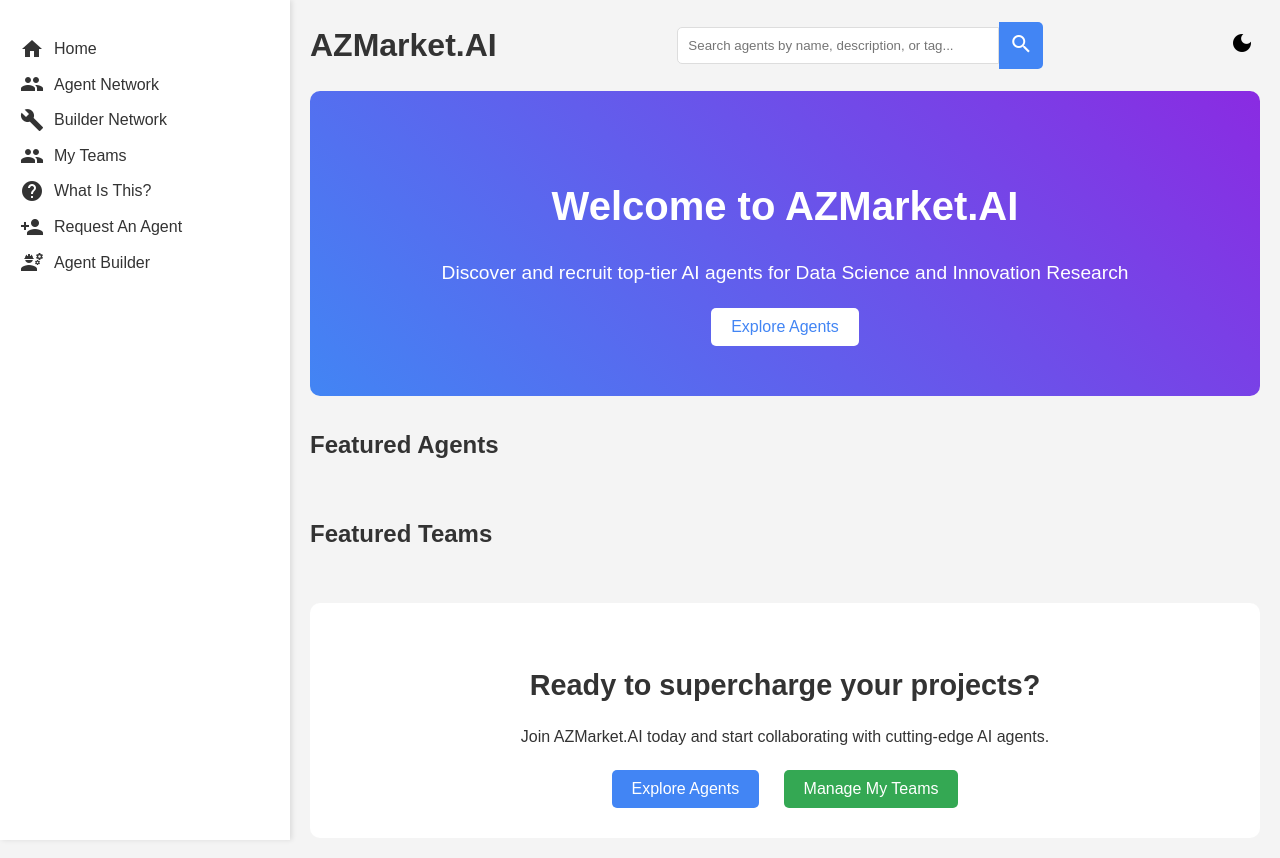
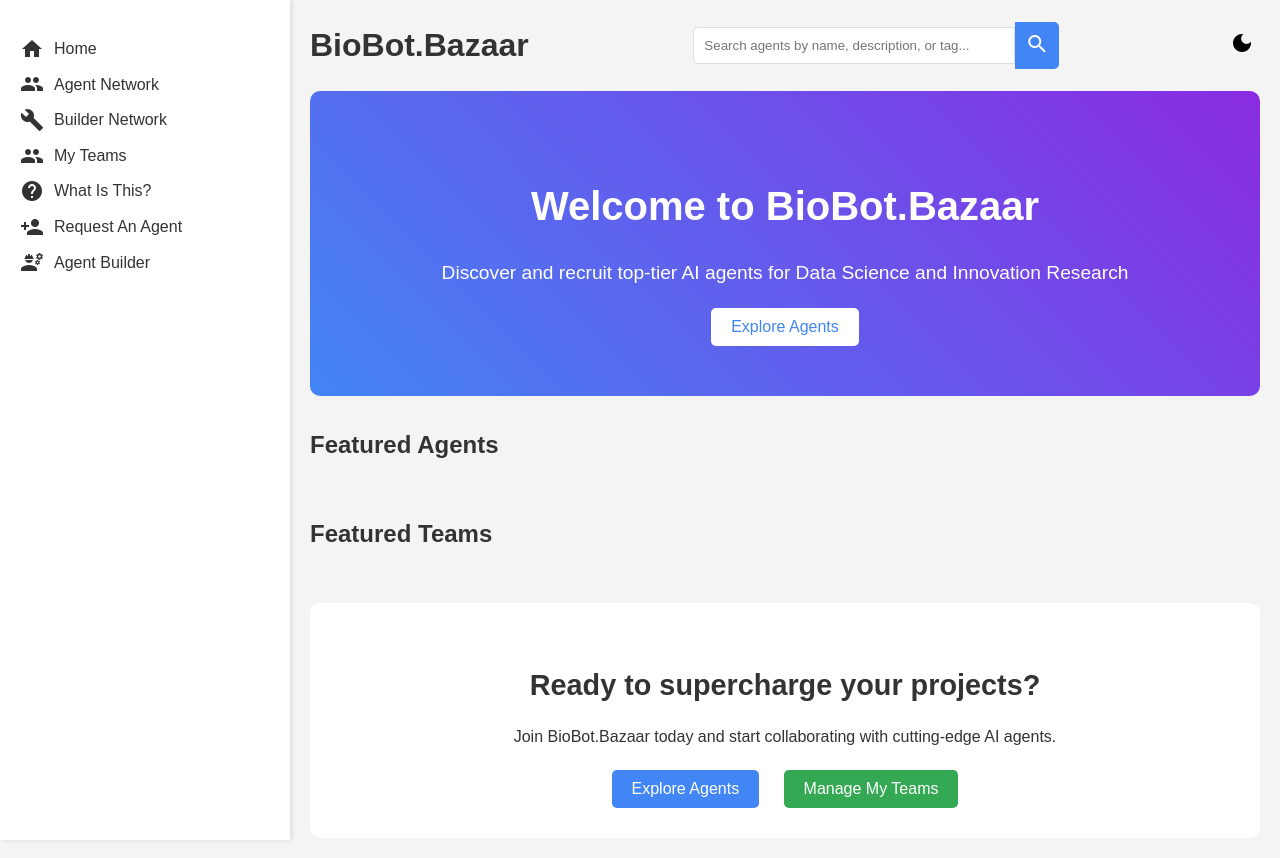
Before and after one commit to rartzi/ODSAgentsMarket, a website: page public/index.html in a window 1280 px wide. Drawn offline with Linux system fonts and the light colour scheme; no server answers.

Commit message:
Make it the BioBot.Bazzar Market

```diff
--- a/index.js
+++ b/index.js
@@ -10,7 +10,7 @@
 app.use(express.static('public'));
 
 let agents = [
-    { id: uuidv4(), name: 'Scientific Paper Critique', creator: '@ResearchPro', executions: 15200, azcoins: 2, tools: ['NLP', 'Academic Database Access'] },
+    { id: uuidv4(), name: 'Scientific Paper Critique', creator: '@BioInfo', executions: 15200, azcoins: 2, tools: ['NLP', 'Academic Database Access'] },
     { id: uuidv4(), name: 'Data Analysis Assistant', creator: '@DataGenius', executions: 22400, azcoins: 3, tools: ['Python', 'R', 'SQL'] },
     { id: uuidv4(), name: 'Literature Review Synthesizer', creator: '@LitExpert', executions: 18300, azcoins: 2, tools: ['Text Mining', 'Summarization'] },
     { id: uuidv4(), name: 'Experiment Design Optimizer', creator: '@InnoGuy', executions: 20100, azcoins: 2, tools: ['Statistical Analysis', 'Experimental Design'] }
--- a/public/index.html
+++ b/public/index.html
@@ -3,7 +3,7 @@
 <head>
     <meta charset="UTF-8">
     <meta name="viewport" content="width=device-width, initial-scale=1.0">
-    <title>AZMarket.AI</title>
+    <title>BioBot.Bazaar</title>
     <link rel="stylesheet" href="styles.css">
     <link href="https://fonts.googleapis.com/icon?family=Material+Icons" rel="stylesheet">
 </head>
@@ -22,7 +22,7 @@
         </nav>
         <main>
             <header>
-                <h1>AZMarket.AI</h1>
+                <h1>BioBot.Bazaar</h1>
                 <div class="search-bar">
                     <input type="text" placeholder="Search agents by name, description, or tag...">
                     <button><i class="material-icons">search</i></button>
--- a/public/pages/home.html
+++ b/public/pages/home.html
@@ -1,5 +1,5 @@
 <div class="hero">
-    <h2>Welcome to AZMarket.AI</h2>
+    <h2>Welcome to BioBot.Bazaar</h2>
     <p>Discover and recruit top-tier AI agents for Data Science and Innovation Research</p>
     <button onclick="loadPage('agent-network')">Explore Agents</button>
 </div>
@@ -16,7 +16,7 @@
 
 <div class="cta-section">
     <h3>Ready to supercharge your projects?</h3>
-    <p>Join AZMarket.AI today and start collaborating with cutting-edge AI agents.</p>
+    <p>Join BioBot.Bazaar today and start collaborating with cutting-edge AI agents.</p>
     <button class="explore-btn" onclick="loadPage('agent-network')">Explore Agents</button>
     <button class="manage-btn" onclick="loadPage('my-teams')">Manage My Teams</button>
 </div>
```
